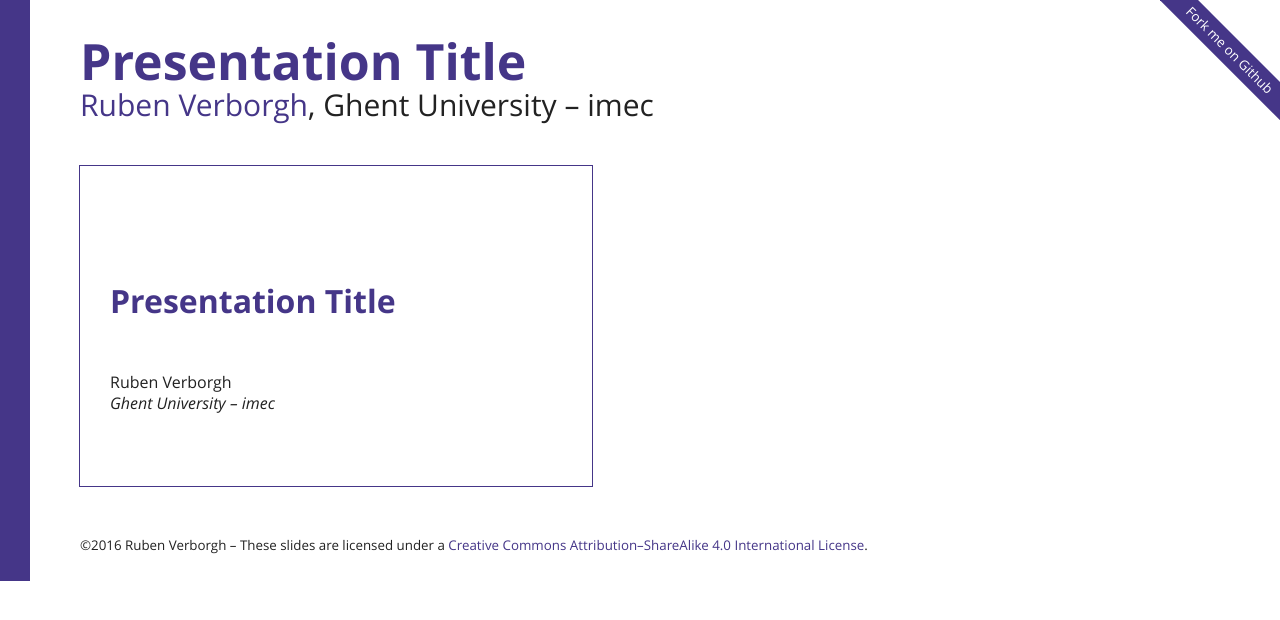
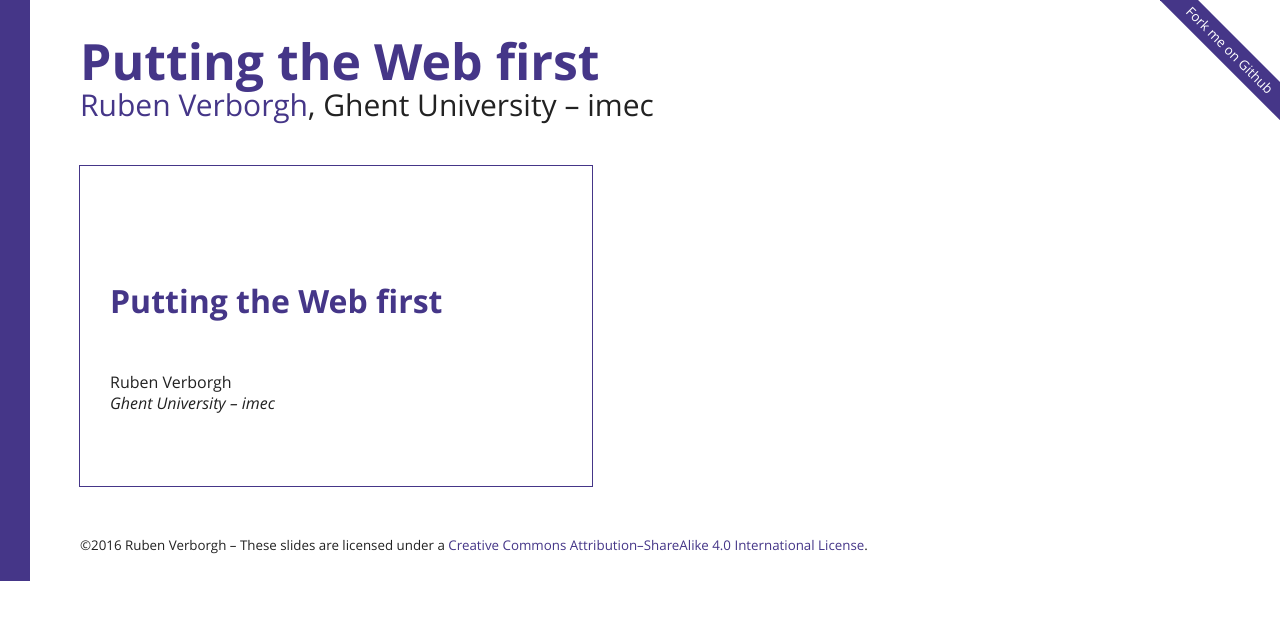
Before and after one commit to RubenVerborgh/SemWeb.Pro-2016, a website: page index.html in a window 1280 px wide. Drawn offline with Linux system fonts and the light colour scheme.

Commit message:
Set title.

```diff
--- a/index.html
+++ b/index.html
@@ -1,7 +1,7 @@
 <!DOCTYPE html>
 <html lang="en">
 <head>
-  <title>Presentation Title</title>
+  <title>Putting the Web first</title>
   <meta charset="utf-8">
   <meta http-equiv="x-ua-compatible" content="ie=edge">
   <meta name="viewport" content="width=device-width, initial-scale=1, maximum-scale=1">
@@ -9,12 +9,12 @@
 </head>
 <body class="shower list">
   <header class="caption">
-    <h1>Presentation Title</h1>
+    <h1>Putting the Web first</h1>
     <p><a href="https://ruben.verborgh.org/">Ruben Verborgh</a>, Ghent University – imec</p>
   </header>
 
   <div class="title slide" id="title">
-    <h2>Presentation Title</h2>
+    <h2>Putting the Web first</h2>
     <p class="author">Ruben Verborgh</p>
     <p class="affiliation">Ghent University – imec</p>
   </div>
```
